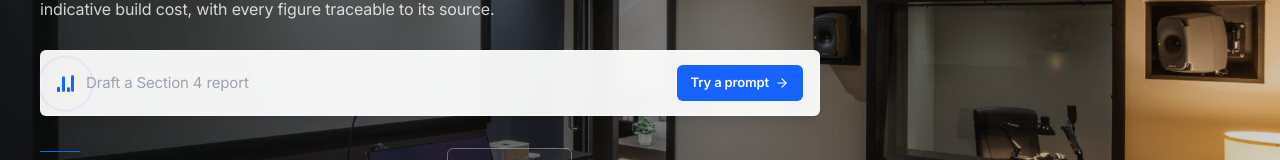
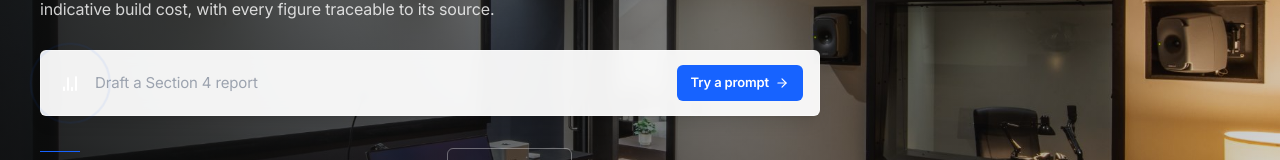
Before and after one commit to ahsanammar715-creator/Helmonic, a Next.js app: page / in a window 1280 px wide. Shown: the part 344-504 px from the top of the page. Built offline with nearby package versions, Linux system fonts and the light colour scheme.

Commit message:
Give the prompt bar the same gradient badge, animated and rippling
RippleEqualizer now wraps the same gradient badge used for the brand
mark (instead of bare bars), keeping the live equalizer animation and
sonar ripple so the prompt bar's icon matches the logo but still
visibly "listens".

```diff
--- a/src/app/page.tsx
+++ b/src/app/page.tsx
@@ -141,7 +141,7 @@ export default function LandingPage() {
 
             <div className="relative">
               <div className="flex items-center gap-3 bg-white/94 backdrop-blur rounded-md border border-white/40 px-4 py-3.5 shadow-lg">
-                <RippleEqualizer size={17} className="text-primary" />
+                <RippleEqualizer size={26} />
                 <input
                   value={prompt}
                   onChange={(e) => setPrompt(e.target.value)}
--- a/src/components/RippleEqualizer.tsx
+++ b/src/components/RippleEqualizer.tsx
@@ -1,8 +1,8 @@
 import EqualizerIcon from "./EqualizerIcon";
 
-/** The prompt bar's live equalizer bars, with a sonar ripple radiating outward. */
-export default function RippleEqualizer({ size = 17, className = "" }: { size?: number; className?: string }) {
-  const pad = size * 0.7;
+/** The Helmonic mark's gradient badge, animated like a live equalizer with sonar ripples — used in the prompt bar. */
+export default function RippleEqualizer({ size = 26, iconSize = 15 }: { size?: number; iconSize?: number }) {
+  const pad = size * 0.6;
   return (
     <span
       className="relative inline-flex items-center justify-center shrink-0"
@@ -10,7 +10,16 @@ export default function RippleEqualizer({ size = 17, className = "" }: { size?:
     >
       <span className="absolute inset-0 rounded-full border border-primary animate-ping [animation-duration:2.2s]" />
       <span className="absolute inset-0 rounded-full border border-primary animate-ping [animation-duration:2.2s] [animation-delay:1.1s]" />
-      <EqualizerIcon size={size} className={`relative z-10 ${className}`} />
+      <span
+        className="relative z-10 flex items-center justify-center rounded-xl text-white shrink-0"
+        style={{
+          width: size,
+          height: size,
+          background: "linear-gradient(135deg, var(--color-primary), var(--color-violet))",
+        }}
+      >
+        <EqualizerIcon size={iconSize} />
+      </span>
     </span>
   );
 }
```
